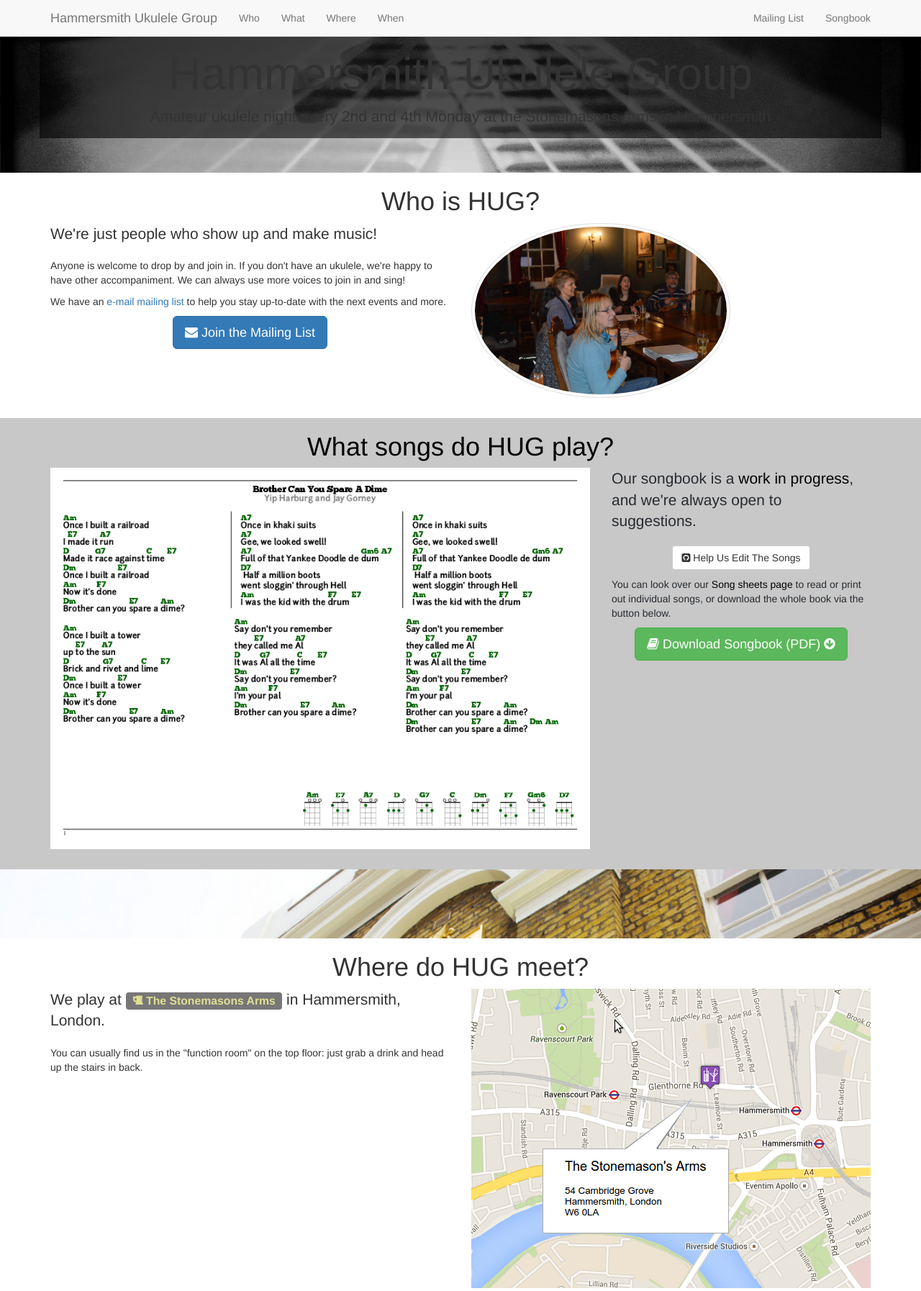
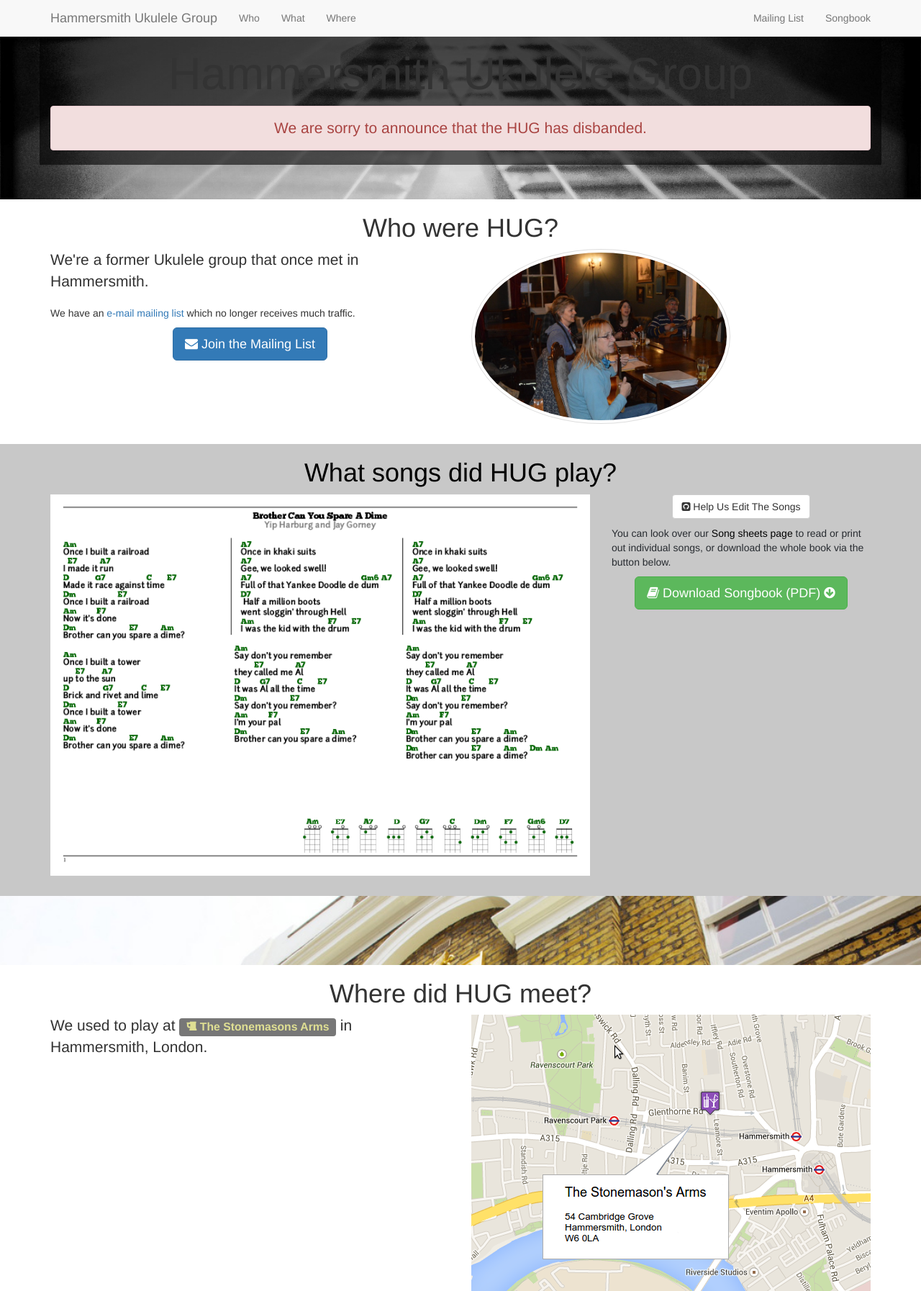
Before and after one commit to hammeruke/hammeruke.github.io, a plain HTML site: page index.html in a window 1280 px wide. Shown: the top 1794 px of the page at 72% size. Drawn offline with nearby package versions, Linux system fonts and the light colour scheme.

Commit message:
Commit for upload on Wed Mar  4 00:07:08 GMT 2015

```diff
--- a/index.html
+++ b/index.html
@@ -32,7 +32,6 @@
             <li> <a href="index.html#who">Who</a> </li>
             <li> <a href="index.html#what">What</a> </li>
             <li> <a href="index.html#where">Where</a> </li>
-            <li> <a href="index.html#when">When</a> </li>
           </ul>
 
           <ul class="nav navbar-nav navbar-right">
@@ -47,18 +46,17 @@
     <div class="jumbotron" id="title">
       <div class="container text-center">
           <h1>Hammersmith Ukulele Group</h1>
-          <p>Amateur ukulele night every 2nd and 4th Monday at the Stonemasons Arms in Hammersmith</p>
+          <div class="alert alert-danger lead" role="alert">We are sorry to announce that the HUG has disbanded.</div>
       </div>
     </div>
 
 
 <div class="black"><div class="container" role="main">
     <div class="row" id="who">
-      <h1 class="text-center">Who is HUG?</h1>
+      <h1 class="text-center">Who were HUG?</h1>
       <div class="col-md-6 col-xs-8">
-          <p class="lead">We're just people who show up and make music!</p>
-          <p>Anyone is welcome to drop by and join in.  If you don't have an ukulele, we're happy to have other accompaniment.  We can always use more voices to join in and sing!</p>
-          <p>We have an <a href="http://spacehobo.com/mailman/listinfo/hug">e-mail mailing list</a> to help you stay up-to-date with the next events and more.</p>
+          <p class="lead">We're a former Ukulele group that once met in Hammersmith.</p>
+          <p>We have an <a href="http://spacehobo.com/mailman/listinfo/hug">e-mail mailing list</a> which no longer receives much traffic.</p>
           <p class="text-center"><a class="btn btn-lg btn-primary" href="http://spacehobo.com/mailman/listinfo/hug"><i class="fa fa-envelope"></i> Join the Mailing List</a></p>
       </div>
       <div class="col-xs-4 text-center">
@@ -70,7 +68,7 @@
 
 <div class="grey"><div class="container" role="main">
     <div class="row" id="what">
-      <h1 class="text-center">What songs do HUG play?</h1>
+      <h1 class="text-center">What songs did HUG play?</h1>
         <div class="col-md-8"><div class="carousel slide" id="songbookCarousel" data-ride="carousel">
             <a href="pdfs/hug-songbook.pdf">
               <div class="carousel-inner">
@@ -78,7 +76,6 @@
             </a>
         </div></div>
         <div class="col-md-4">
-          <p class="lead">Our songbook is a <a href="https://github.com/hammeruke/hug-chords" target="_blank">work in progress</a>, and we're always open to suggestions.</p>
           <p class="text-center"><a href="https://github.com/hammeruke/hug-chords/tree/master/chords/hug" target="_blank"><button class="btn btn-default"><i class="fa fa-github-square"></i> Help Us Edit The Songs</button></a></p>
           <p>You can look over our <a href="songs.html">Song sheets page</a> to read or print out individual songs, or download the whole book via the button below.</p>
           <p class="text-center">
@@ -92,10 +89,9 @@
 </div> <div class="jumbotron" id="where"> </div>
 <div class="black"><div class="container" role="main">
     <div class="row">
-      <h1 class="text-center">Where do HUG meet?</h1>
+      <h1 class="text-center">Where did HUG meet?</h1>
       <div class="col-md-6">
-            <p class="lead">We play at <a class="label label-default stonemasons" href="http://www.stonemasons-arms.co.uk/find-us" target="_blank"><i class="fa fa-beer"></i> The Stonemasons Arms</a> in Hammersmith, London. </p>
-            <p>You can usually find us in the "function room" on the top floor: just grab a drink and head up the stairs in back.</p>
+            <p class="lead">We used to play at <a class="label label-default stonemasons" href="http://www.stonemasons-arms.co.uk/find-us" target="_blank"><i class="fa fa-beer"></i> The Stonemasons Arms</a> in Hammersmith, London. </p>
       </div>
       <div class="col-md-6">
         <div class="embed-responsive embed-responsive-4by3">
@@ -107,22 +103,6 @@
     </div>
   </div>
 
-</div> <div class="jumbotron" id="when"> </div>
-
-<div class="grey">
-    <div class="container" role="main">
-        <div class="row">
-            <h1 class="text-center">When do HUG meet?</h1>
-            <div class="col-md-6"><div class="embed-responsive embed-responsive-4by3">
-                    <iframe src="https://www.google.com/calendar/embed?src=1ccuiva5no6f9p2r0c21ok3gos%40group.calendar.google.com&amp;ctz=Europe%2FLondon" class="embed-responsive-item"></iframe>
-            </div></div>
-            <div class="col-md-6">
-                <p class="lead">We are currently meeting on the <strong>second and fourth Monday</strong> of each month.  </p>
-                <p>Check our calendar for the next HUG Jam date.</p>
-                <p>The function room opens at 7:30pm, and we tend to play until closing.  Drop in any time, but we tend to play the easier songs toward the start of the evening.</p>
-            </div>
-        </div>
-    </div>
 </div>
 
 
```
Also changed, not shown: songs.html (+1 -1 lines), pngs/hug/tonight-you-belong-to-me.png.
